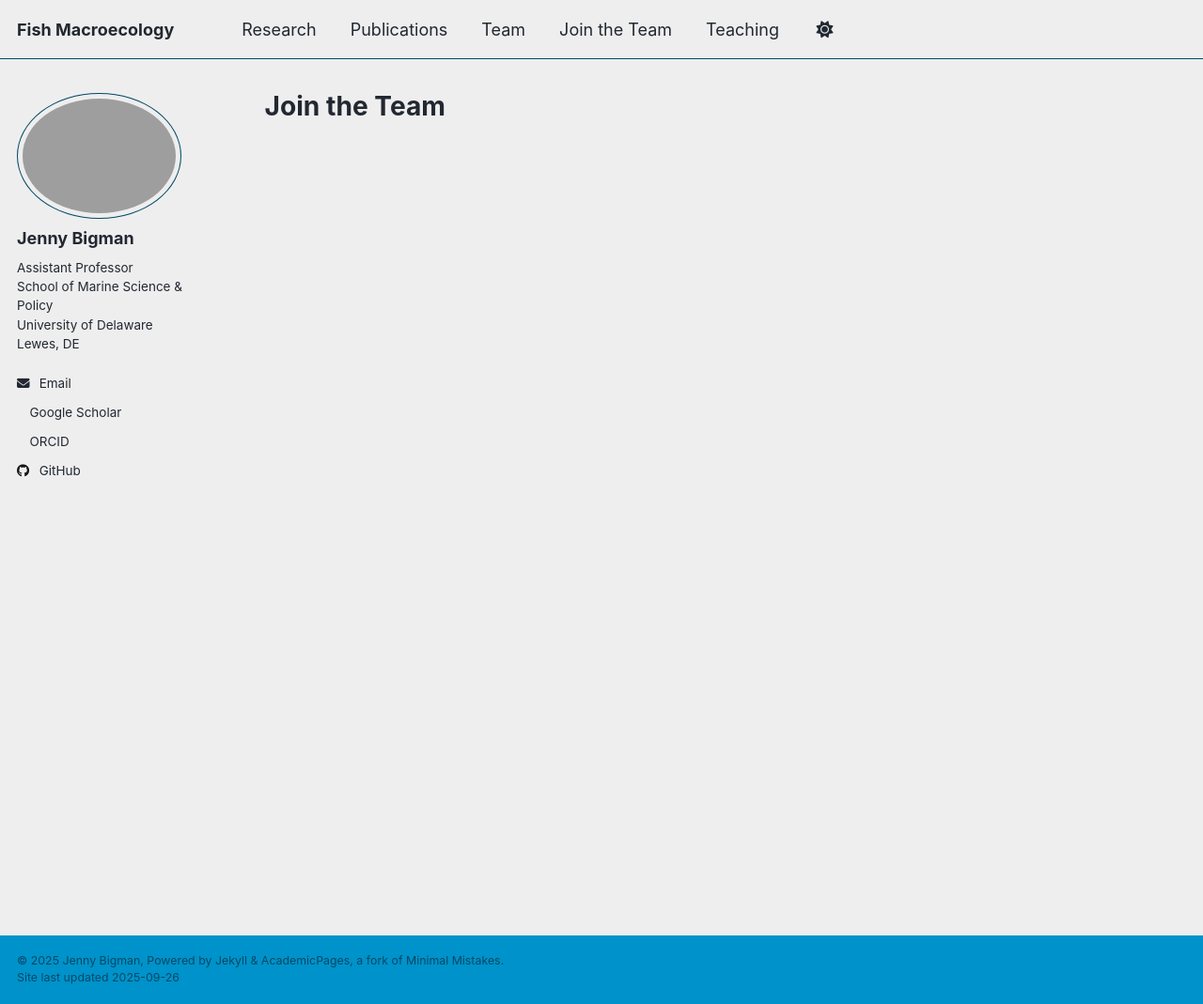
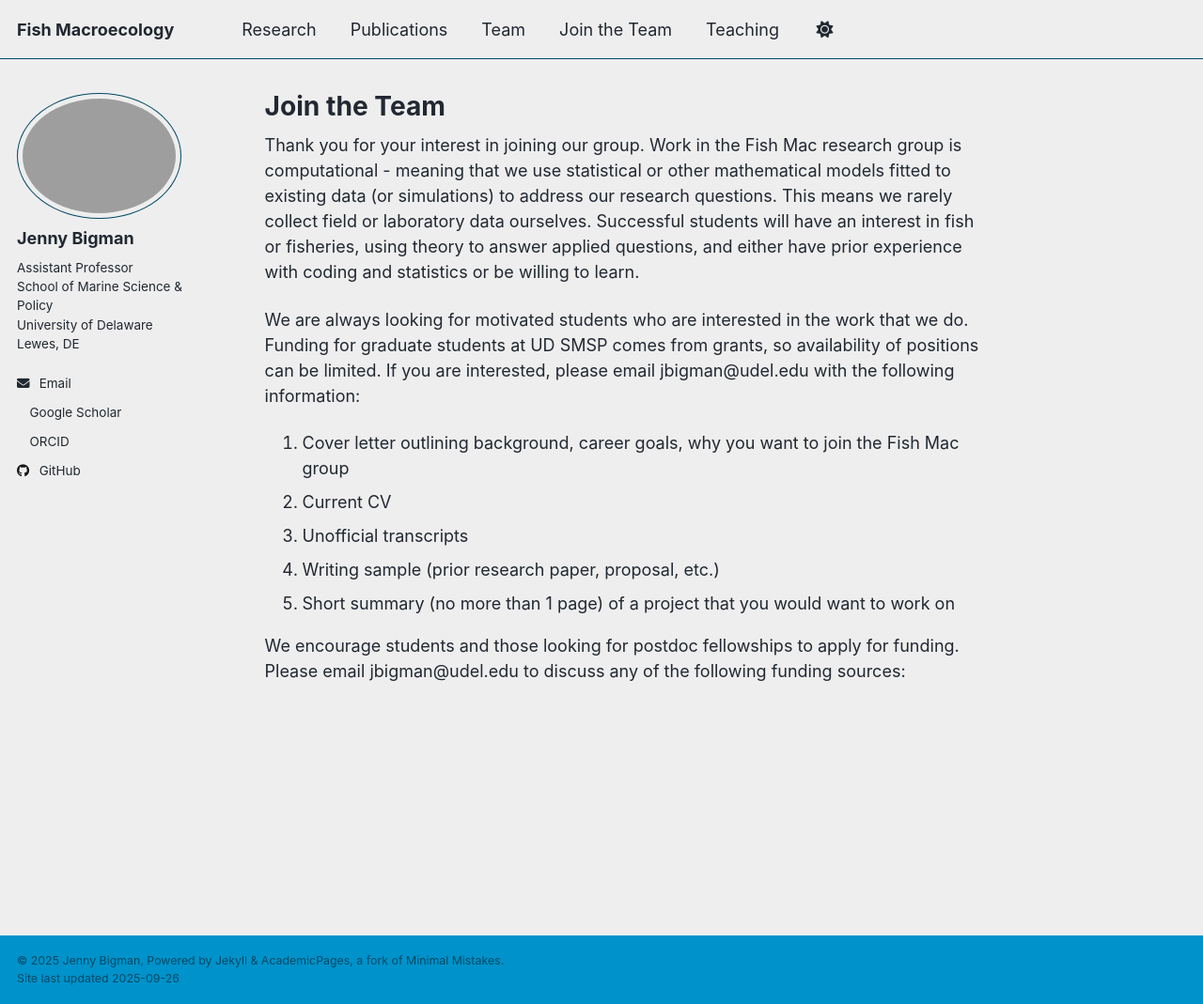
Before and after one commit to jennybigman/jennybigman.github.io, a Jekyll site: the page built from _pages/join the team.md, in a window 1280 px wide and 1069 px high. Shown: the whole window at 94% size. Built offline with Jekyll 4.4.1, drawn with Linux system fonts in a browser that asks for light colours; a style sheet for code colours, icons or effects is not loaded.

Commit message:
Update join the team.md

```diff
--- a/_pages/join the team.md
+++ b/_pages/join the team.md
@@ -4,3 +4,14 @@ title: "Join the Team"
 permalink: /join the team/
 author_profile: true
 ---
+
+Thank you for your interest in joining our group. Work in the Fish Mac research group is computational - meaning that we use statistical or other mathematical models fitted to existing data (or simulations) to address our research questions. This means we rarely collect field or laboratory data ourselves. Successful students will have an interest in fish or fisheries, using theory to answer applied questions, and either have prior experience with coding and statistics or be willing to learn.
+
+We are always looking for motivated students who are interested in the work that we do. Funding for graduate students at UD SMSP comes from grants, so availability of positions can be limited. If you are interested, please email jbigman@udel.edu with the following information:
+1. Cover letter outlining background, career goals, why you want to join the Fish Mac group
+1. Current CV
+2. Unofficial transcripts
+3. Writing sample (prior research paper, proposal, etc.)
+4. Short summary (no more than 1 page) of a project that you would want to work on
+
+We encourage students and those looking for postdoc fellowships to apply for funding. Please email jbigman@udel.edu to discuss any of the following funding sources:
```
